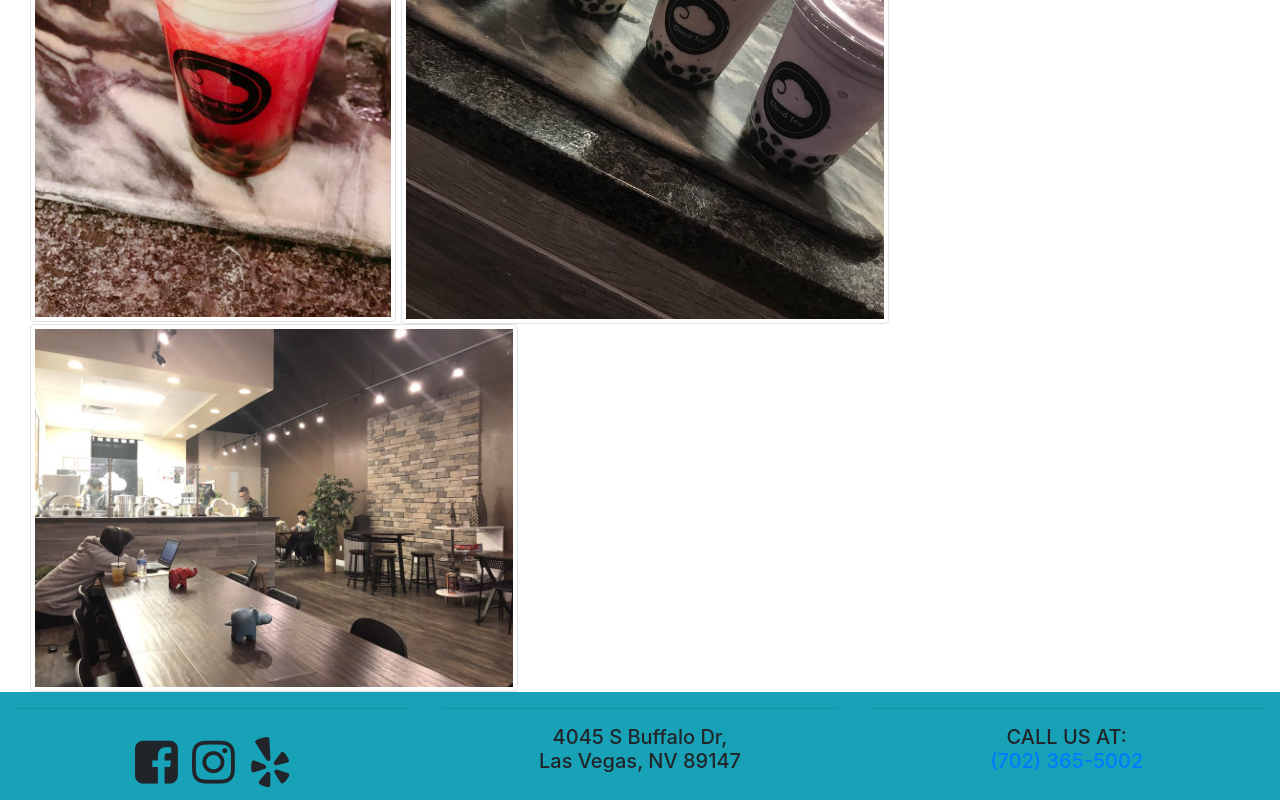
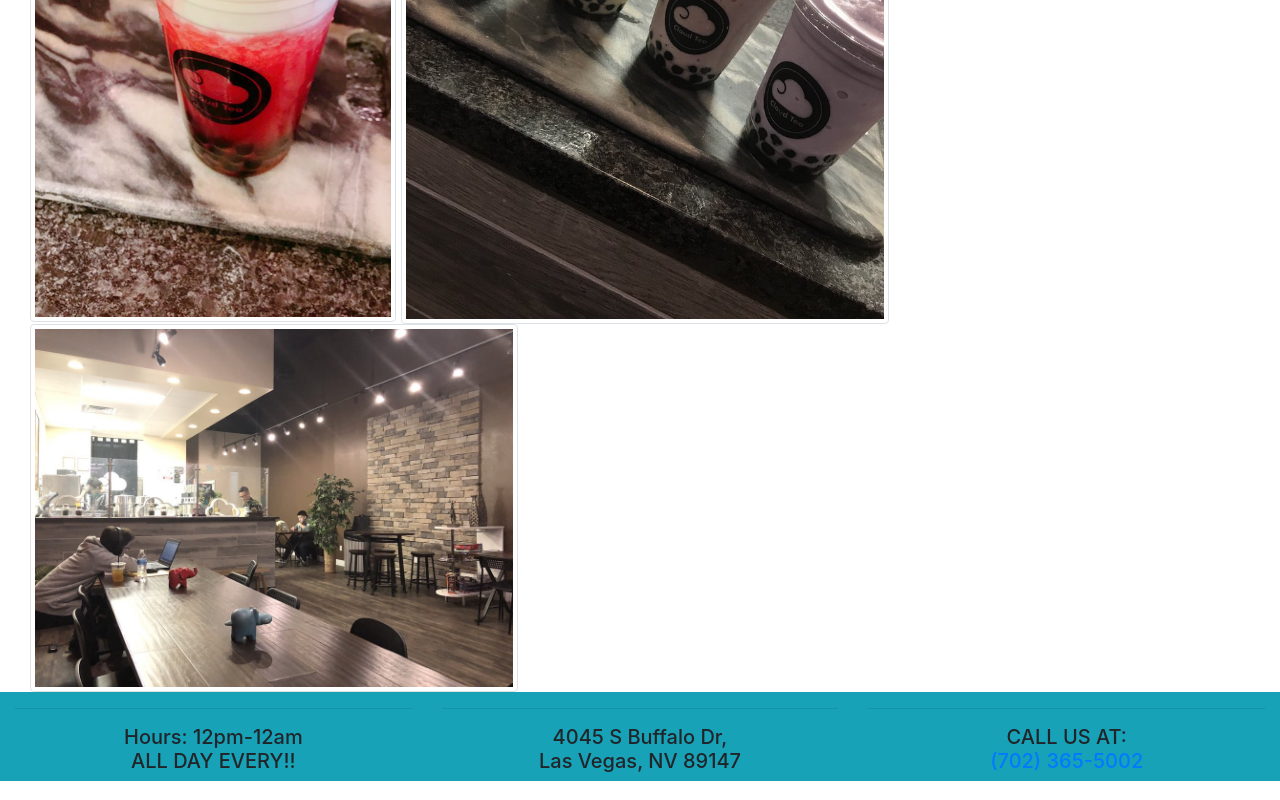
Before and after one commit to jmat1525/Boba-Tea, a website: page index.html in a window 1280 px wide. Shown: the part 2046-2846 px from the top of the page. Drawn offline with nearby package versions, Linux system fonts and the light colour scheme.

Commit message:
Update index.html

```diff
--- a/index.html
+++ b/index.html
@@ -218,11 +218,7 @@
             <div class="row">
                 <div class="col">
                     <hr>
-                    <div style="font-size: 50px;">
-                        <i class="fa fa-facebook-square"></i>
-                        <i class="fa fa-instagram"></i>
-                        <i class="fa fa-yelp"></i>
-                    </div>
+                   <h5>Hours: 12pm-12am <br>ALL DAY EVERY!!</h5>
 
                 </div>
                 <div class="col">
```
